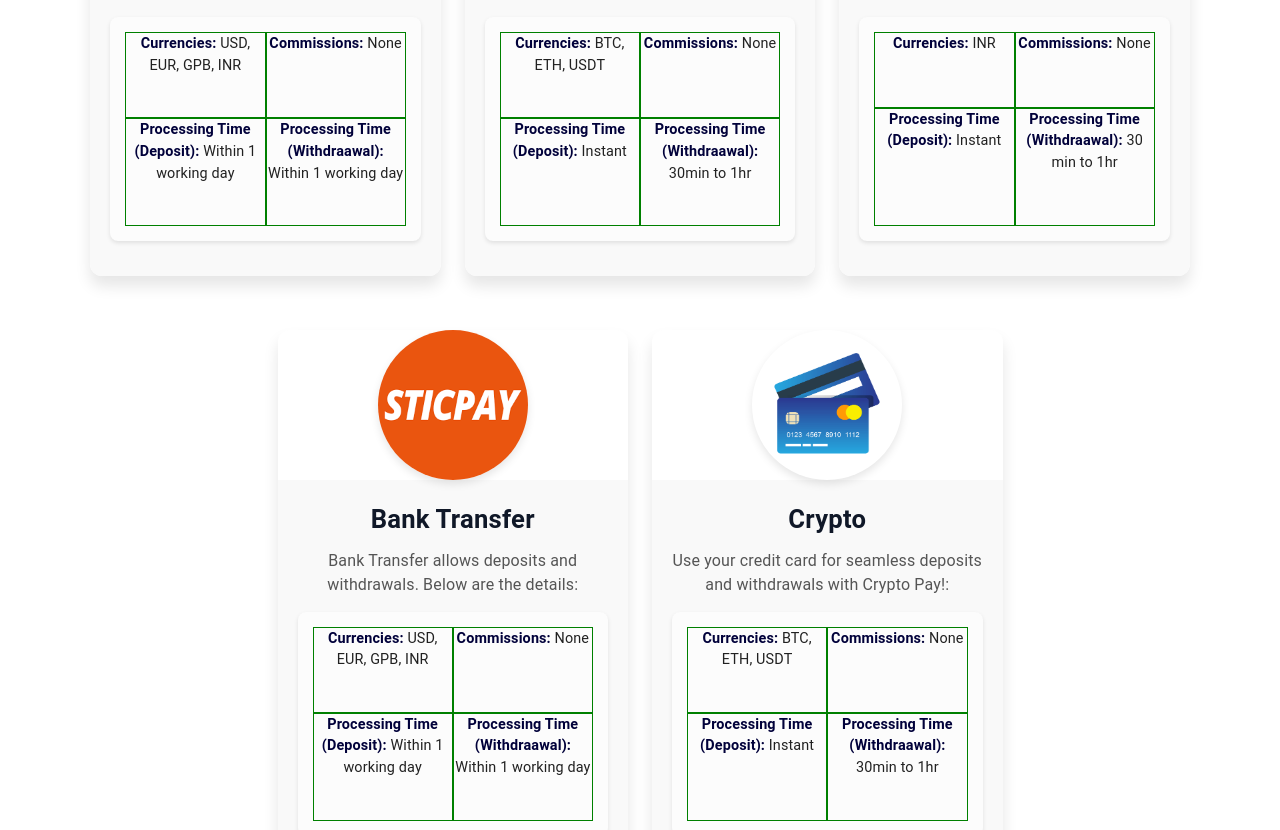
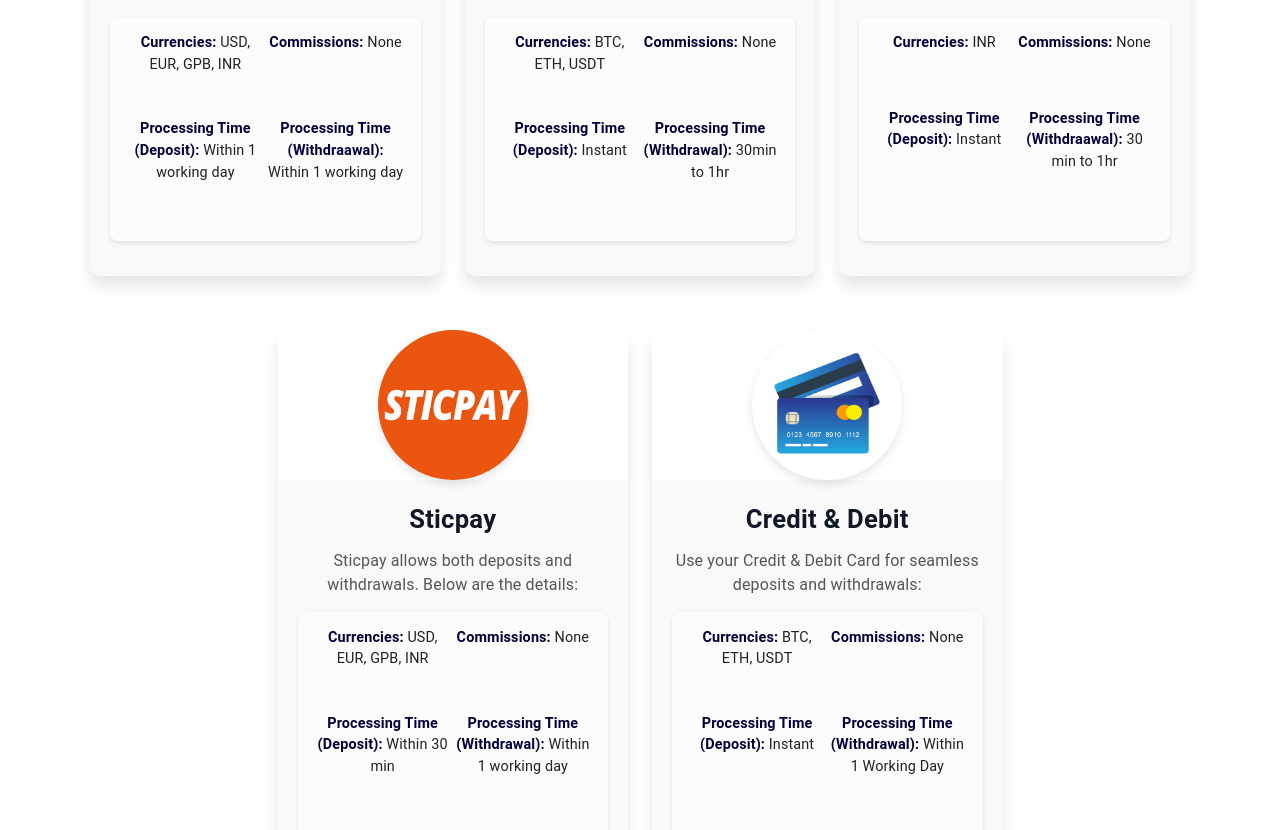
Before and after one commit to Diptesh-Dhangar/hc-finvest, a React (Create React App) app in the folder hc-finvest-website/: page /depositWithdrawal in a window 1280 px wide. Shown: the part 1605-2435 px from the top of the page. Built offline with nearby package versions, Linux system fonts and the light colour scheme.

Commit message:
ui changes

```diff
--- a/hc-finvest-website/package.json
+++ b/hc-finvest-website/package.json
@@ -16,6 +16,7 @@
     "@testing-library/user-event": "^13.5.0",
     "axios": "^1.13.1",
     "bootstrap": "^5.3.8",
+    "bootstrap-icons": "^1.13.1",
     "file-saver": "^2.0.5",
     "hc-backend": "file:..",
     "react": "^19.1.1",
--- a/hc-finvest-website/src/Components/BlogDetails.js
+++ b/hc-finvest-website/src/Components/BlogDetails.js
@@ -77,7 +77,7 @@ const BlogDetails = () => {
       {blog.sections && blog.sections.length > 0 && (
         <Box sx={{ marginTop: "20px" }}>
           {blog.sections.map((section, index) => (
-            <Box key={index} sx={{ marginBottom: "40px" }}>
+            <Box key={index} sx={{ marginBottom: "20px" }}>
               {/* Section Heading */}
               <Typography
                 variant="h4"
--- a/hc-finvest-website/src/Components/DepositAndWithdrawal.js
+++ b/hc-finvest-website/src/Components/DepositAndWithdrawal.js
@@ -190,7 +190,7 @@ const DepositAndWithdrawal = () => {
                     height: "14rem",
                   }}
                 >
-                  <Grid item size={6} sx={{ border: "1px solid green" }}>
+                  <Grid item size={6} sx={{ border: "0px solid green" }}>
                     <Typography
                       sx={{
                         fontSize: "0.9rem",
@@ -202,7 +202,7 @@ const DepositAndWithdrawal = () => {
                       USD, EUR, GPB, INR
                     </Typography>
                   </Grid>
-                  <Grid item size={6} sx={{ border: "1px solid green" }}>
+                  <Grid item size={6} sx={{ border: "0px solid green" }}>
                     <Typography
                       sx={{
                         fontSize: "0.9rem",
@@ -214,7 +214,7 @@ const DepositAndWithdrawal = () => {
                       None
                     </Typography>
                   </Grid>
-                  <Grid item size={6} sx={{ border: "1px solid green" }}>
+                  <Grid item size={6} sx={{ border: "0px solid green" }}>
                     <Typography
                       sx={{
                         fontSize: "0.9rem",
@@ -226,7 +226,7 @@ const DepositAndWithdrawal = () => {
                       Within 1 working day
                     </Typography>
                   </Grid>
-                  <Grid item size={6} sx={{ border: "1px solid green" }}>
+                  <Grid item size={6} sx={{ border: "0px solid green" }}>
                     <Typography
                       sx={{
                         fontSize: "0.9rem",
@@ -305,7 +305,7 @@ const DepositAndWithdrawal = () => {
                     height: "14rem",
                   }}
                 >
-                  <Grid item size={6} sx={{ border: "1px solid green" }}>
+                  <Grid item size={6} sx={{ border: "0px solid green" }}>
                     <Typography
                       sx={{
                         fontSize: "0.9rem",
@@ -317,7 +317,7 @@ const DepositAndWithdrawal = () => {
                       BTC, ETH, USDT
                     </Typography>
                   </Grid>
-                  <Grid item size={6} sx={{ border: "1px solid green" }}>
+                  <Grid item size={6} sx={{ border: "0px solid green" }}>
                     <Typography
                       sx={{
                         fontSize: "0.9rem",
@@ -329,7 +329,7 @@ const DepositAndWithdrawal = () => {
                       None
                     </Typography>
                   </Grid>
-                  <Grid item size={6} sx={{ border: "1px solid green" }}>
+                  <Grid item size={6} sx={{ border: "0px solid green" }}>
                     <Typography
                       sx={{
                         fontSize: "0.9rem",
@@ -341,14 +341,14 @@ const DepositAndWithdrawal = () => {
                       Instant
                     </Typography>
                   </Grid>
-                  <Grid item size={6} sx={{ border: "1px solid green" }}>
+                  <Grid item size={6} sx={{ border: "0px solid green" }}>
                     <Typography
                       sx={{
                         fontSize: "0.9rem",
                       }}
                     >
                       <span style={{ color: "#01013a", fontWeight: "700" }}>
-                        Processing Time (Withdraawal):
+                        Processing Time (Withdrawal):
                       </span>{" "}
                       30min to 1hr
                     </Typography>
@@ -420,7 +420,7 @@ const DepositAndWithdrawal = () => {
                     height: "14rem",
                   }}
                 >
-                  <Grid item size={6} sx={{ border: "1px solid green" }}>
+                  <Grid item size={6} sx={{ border: "0px solid green" }}>
                     <Typography
                       sx={{
                         fontSize: "0.9rem",
@@ -432,7 +432,7 @@ const DepositAndWithdrawal = () => {
                       INR
                     </Typography>
                   </Grid>
-                  <Grid item size={6} sx={{ border: "1px solid green" }}>
+                  <Grid item size={6} sx={{ border: "0px solid green" }}>
                     <Typography
                       sx={{
                         fontSize: "0.9rem",
@@ -444,7 +444,7 @@ const DepositAndWithdrawal = () => {
                       None
                     </Typography>
                   </Grid>
-                  <Grid item size={6} sx={{ border: "1px solid green" }}>
+                  <Grid item size={6} sx={{ border: "0px solid green" }}>
                     <Typography
                       sx={{
                         fontSize: "0.9rem",
@@ -456,7 +456,7 @@ const DepositAndWithdrawal = () => {
                       Instant
                     </Typography>
                   </Grid>
-                  <Grid item size={6} sx={{ border: "1px solid green" }}>
+                  <Grid item size={6} sx={{ border: "0px solid green" }}>
                     <Typography
                       sx={{
                         fontSize: "0.9rem",
@@ -519,13 +519,13 @@ const DepositAndWithdrawal = () => {
                   }}
                 >
                   {" "}
-                  Bank Transfer
+                  Sticpay
                 </Typography>
 
                 <Typography
                   sx={{ fontSize: "1rem", color: "#555", marginBottom: "15px" }}
                 >
-                  Bank Transfer allows deposits and withdrawals. Below are the
+                  Sticpay allows both deposits and withdrawals. Below are the
                   details:
                 </Typography>
 
@@ -542,7 +542,7 @@ const DepositAndWithdrawal = () => {
                     height: "14rem",
                   }}
                 >
-                  <Grid item size={6} sx={{ border: "1px solid green" }}>
+                  <Grid item size={6} sx={{ border: "0px solid green" }}>
                     <Typography
                       sx={{
                         fontSize: "0.9rem",
@@ -554,7 +554,7 @@ const DepositAndWithdrawal = () => {
                       USD, EUR, GPB, INR
                     </Typography>
                   </Grid>
-                  <Grid item size={6} sx={{ border: "1px solid green" }}>
+                  <Grid item size={6} sx={{ border: "0px solid green" }}>
                     <Typography
                       sx={{
                         fontSize: "0.9rem",
@@ -566,7 +566,7 @@ const DepositAndWithdrawal = () => {
                       None
                     </Typography>
                   </Grid>
-                  <Grid item size={6} sx={{ border: "1px solid green" }}>
+                  <Grid item size={6} sx={{ border: "0px solid green" }}>
                     <Typography
                       sx={{
                         fontSize: "0.9rem",
@@ -575,17 +575,17 @@ const DepositAndWithdrawal = () => {
                       <span style={{ color: "#01013a", fontWeight: "700" }}>
                         Processing Time (Deposit):
                       </span>{" "}
-                      Within 1 working day
+                      Within 30 min
                     </Typography>
                   </Grid>
-                  <Grid item size={6} sx={{ border: "1px solid green" }}>
+                  <Grid item size={6} sx={{ border: "0px solid green" }}>
                     <Typography
                       sx={{
                         fontSize: "0.9rem",
                       }}
                     >
                       <span style={{ color: "#01013a", fontWeight: "700" }}>
-                        Processing Time (Withdraawal):
+                        Processing Time (Withdrawal):
                       </span>{" "}
                       Within 1 working day
                     </Typography>
@@ -634,14 +634,14 @@ const DepositAndWithdrawal = () => {
                   }}
                 >
                   {" "}
-                  Crypto
+                  Credit & Debit
                 </Typography>
 
                 <Typography
                   sx={{ fontSize: "1rem", color: "#555", marginBottom: "15px" }}
                 >
-                  Use your credit card for seamless deposits and withdrawals
-                  with Crypto Pay!:
+                  Use your Credit & Debit Card for seamless deposits and
+                  withdrawals:
                 </Typography>
 
                 {/* Inner Box Start */}
@@ -657,7 +657,7 @@ const DepositAndWithdrawal = () => {
                     height: "14rem",
                   }}
                 >
-                  <Grid item size={6} sx={{ border: "1px solid green" }}>
+                  <Grid item size={6} sx={{ border: "0px solid green" }}>
                     <Typography
                       sx={{
                         fontSize: "0.9rem",
@@ -669,7 +669,7 @@ const DepositAndWithdrawal = () => {
                       BTC, ETH, USDT
                     </Typography>
                   </Grid>
-                  <Grid item size={6} sx={{ border: "1px solid green" }}>
+                  <Grid item size={6} sx={{ border: "0px solid green" }}>
                     <Typography
                       sx={{
                         fontSize: "0.9rem",
@@ -681,7 +681,7 @@ const DepositAndWithdrawal = () => {
                       None
                     </Typography>
                   </Grid>
-                  <Grid item size={6} sx={{ border: "1px solid green" }}>
+                  <Grid item size={6} sx={{ border: "0px solid green" }}>
                     <Typography
                       sx={{
                         fontSize: "0.9rem",
@@ -693,16 +693,16 @@ const DepositAndWithdrawal = () => {
                       Instant
                     </Typography>
                   </Grid>
-                  <Grid item size={6} sx={{ border: "1px solid green" }}>
+                  <Grid item size={6} sx={{ border: "0px solid green" }}>
                     <Typography
                       sx={{
                         fontSize: "0.9rem",
                       }}
                     >
                       <span style={{ color: "#01013a", fontWeight: "700" }}>
-                        Processing Time (Withdraawal):
+                        Processing Time (Withdrawal):
                       </span>{" "}
-                      30min to 1hr
+                      Within 1 Working Day
                     </Typography>
                   </Grid>
                 </Grid>
--- a/hc-finvest-website/src/Components/MetaTrader5Pc.js
+++ b/hc-finvest-website/src/Components/MetaTrader5Pc.js
@@ -169,8 +169,10 @@ const MetaTrader5Pc = () => {
                   backgroundColor: "#11155c",
                   "&:hover": {
                     backgroundColor: "#0d1048",
+                    color:'white'
                   },
                 }}
+                href="https://download.mql5.com/cdn/web/metaquotes.ltd/mt5/mt5setup.exe?utm_source=www.metatrader5.com&utm_campaign=download"
                 startIcon={<DownloadIcon />} // 👈 Add the download icon here
               >
                 Download for windows
--- a/hc-finvest-website/src/Components/MetaTrader5forAndroid.js
+++ b/hc-finvest-website/src/Components/MetaTrader5forAndroid.js
@@ -170,6 +170,7 @@ const MetaTrader5forAndroid = () => {
                     backgroundColor: "#0d1048",
                   },
                 }}
+                href="https://apps.apple.com/in/app/metatrader-5/id413251709"
                 startIcon={<DownloadIcon />} // 👈 Add the download icon here
               >
                 IOS
@@ -185,6 +186,7 @@ const MetaTrader5forAndroid = () => {
                     backgroundColor: "#0d1048",
                   },
                 }}
+                href="https://play.google.com/store/apps/details?id=net.metaquotes.metatrader5"
                 startIcon={<DownloadIcon />} // 👈 Add the download icon here
               >
                 Play Sore
@@ -200,6 +202,7 @@ const MetaTrader5forAndroid = () => {
                     backgroundColor: "#0d1048",
                   },
                 }}
+                href="https://galaxystore.samsung.com/detail/net.metaquotes.metatrader5"
                 startIcon={<DownloadIcon />} // 👈 Add the download icon here
               >
                 Samsung Store
```
Also changed, not shown: hc-finvest-website/src/Components/AccountsTypes.js (+9 -9 lines), hc-finvest-website/src/Components/Elite.js (+8 -2 lines), hc-finvest-website/src/Components/Navbar.js (+28 -34 lines), hc-finvest-website/src/Components/Starter.js (+7 -1 lines), hc-finvest-website/src/Components/Styles/Navbar.css (added, +15 -0 lines), hc-finvest-website/src/Components/ZeroSpread.js (+10 -5 lines), 1 other file (tests, documents, lock files or other folders).
